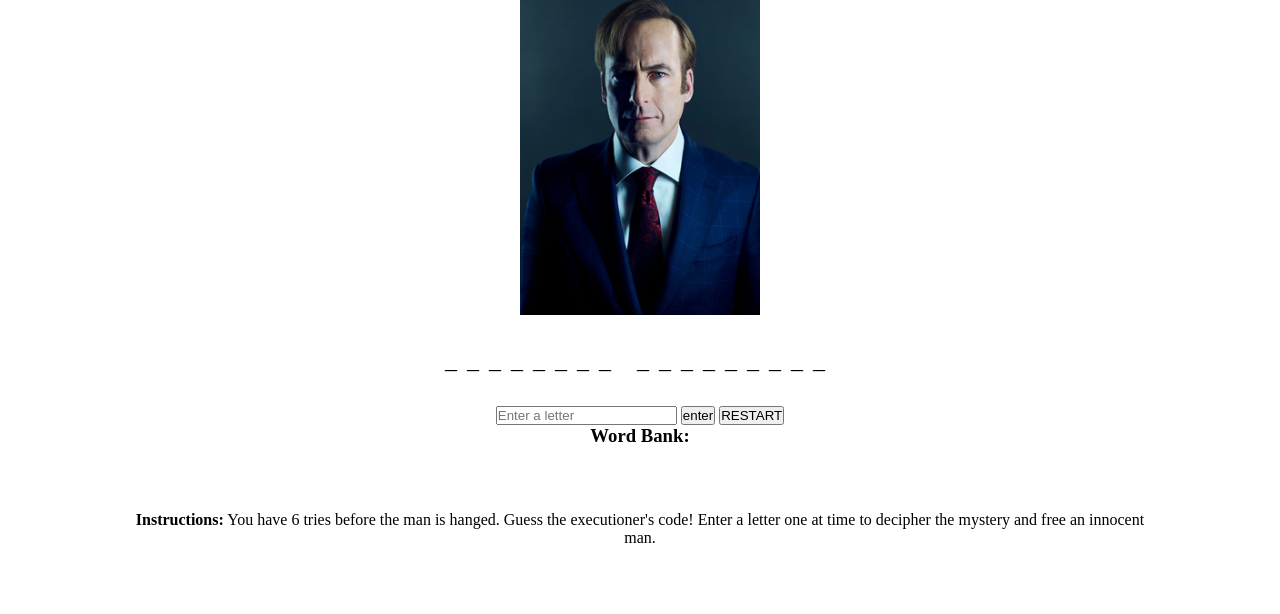
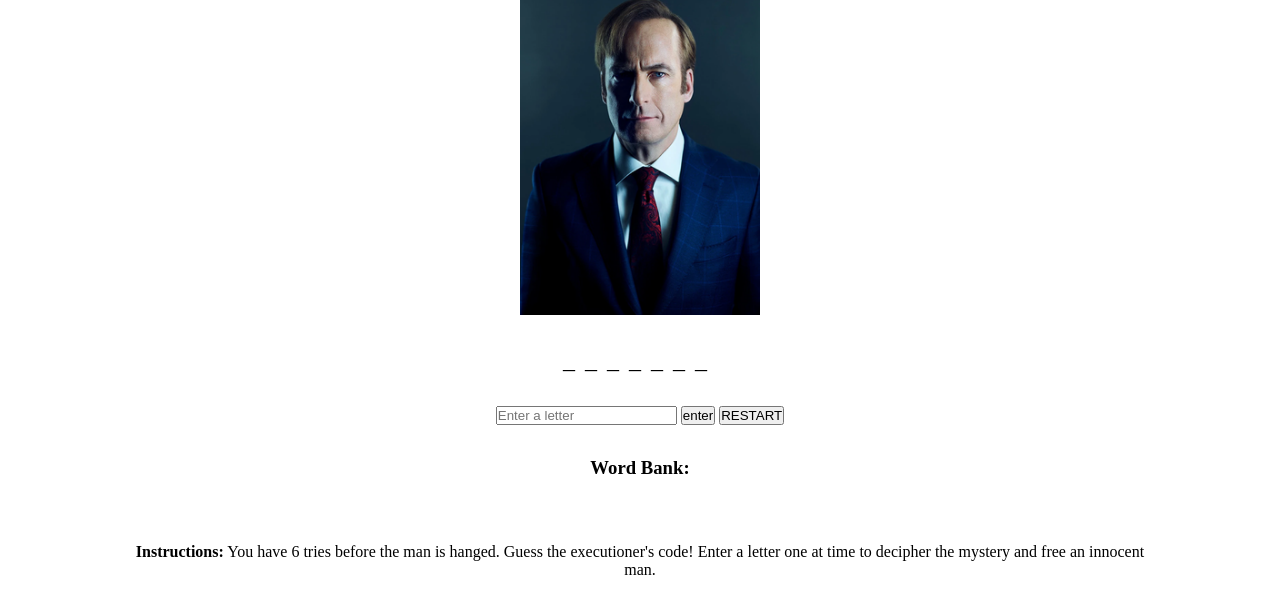
Before and after one commit to not-a-bumblebee/project-1, a plain HTML site: page hangman.html in a window 1280 px wide. Shown: the part 176-790 px from the top of the page. Drawn offline with Linux system fonts and the light colour scheme.

Commit message:
more css changes

```diff
--- a/hangman.js
+++ b/hangman.js
@@ -5,7 +5,7 @@ let hangedDemerits = document.querySelectorAll(".demerit")
 let hangedStart = document.querySelector(".hangman-btn-retry")
 let letterSubmitBtn = document.querySelector(".hangman-btn")
 let hangedResult = document.querySelector(".hang-result")
-let arr = ["pie", "pickled rick", "pajama sam two", "choppers doctoring", "doctor whom"]
+let arr = ["pie", "pickled rick", "pajama sam two", "vampire", "doctor who", "ostrich","cow","dinosaur"]
 
 let wordBankRight = []
 let wordBankWrong = []
@@ -19,7 +19,7 @@ let template
 
 
 const hangedInit = () => {
-    //Resets
+    //Resets everything
     hangedDemerits.forEach(x => x.classList.add("hidden"))
     wordBankRight = []
     wordBankWrong = []
@@ -39,6 +39,7 @@ const hangedInit = () => {
 }
 hangedInit()
 
+//disables buttons, and reveals the end message
 const handleEnd = () =>{
     hangedInput.disabled = true;
     letterSubmitBtn.disabled = true;
@@ -82,6 +83,7 @@ const hangedSubmit = () => {
             }
         }
     }
+    //Resets entered input on submit
     hangedInput.value =""
 
     //game won
--- a/index.css
+++ b/index.css
@@ -164,7 +164,9 @@ img{
     margin-top: 2rem;
     /* width: fit-content; */
 }
-
+.word-bank-container{
+    margin-top: 2rem;
+}
 .word-bank-container,
 .guess-container {
     /* width: 20rem; */
```
